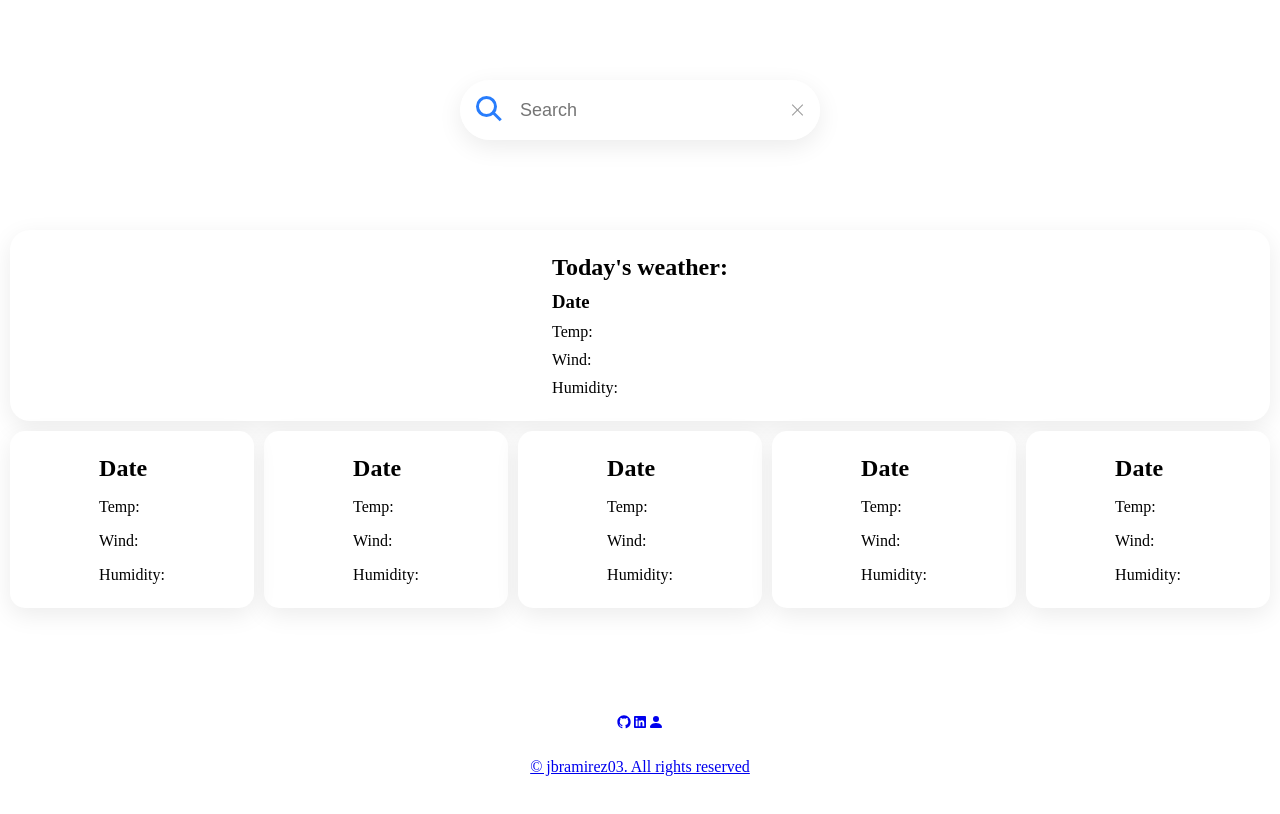
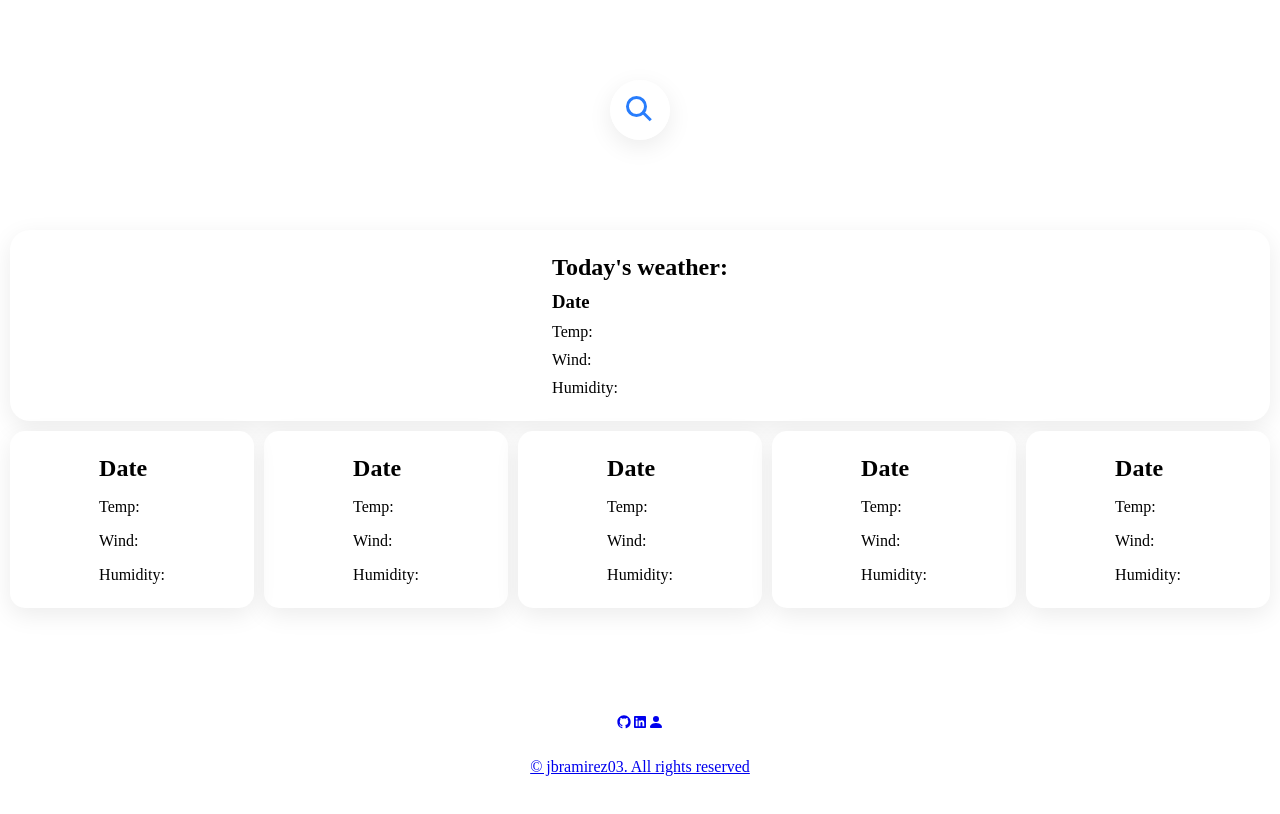
Before and after one commit to jbramirez03/Weather-Arc, a React (Create React App) app: page / in a window 1280 px wide. Shown: the top 814 px of the page. Built offline with nearby package versions, Linux system fonts and the light colour scheme.

Commit message:
added back in original lenth for search input

```diff
--- a/src/App.css
+++ b/src/App.css
@@ -21,7 +21,7 @@ body {
 
 .search {
   position: relative;
-  width: 360px;
+  width: 60px;
   height: 60px;
   background: #fff;
   border-radius: 60px;
```
